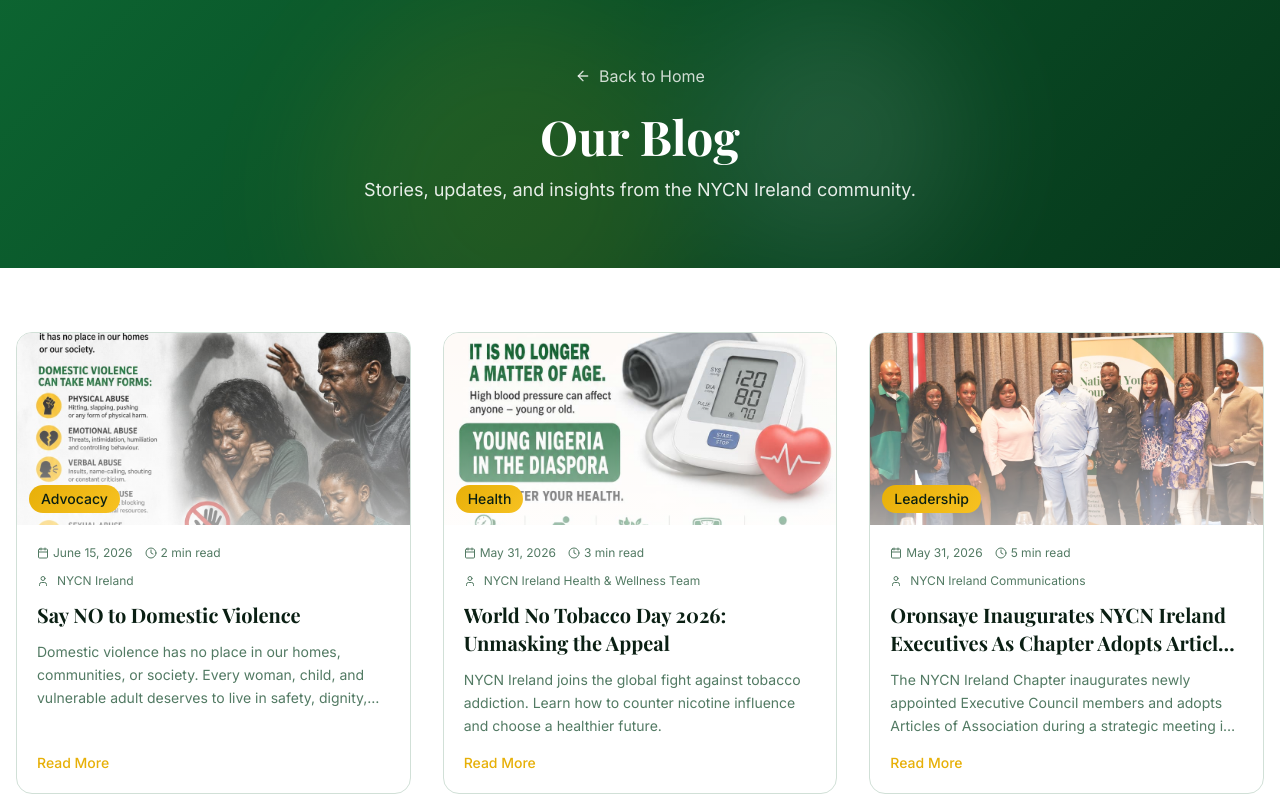
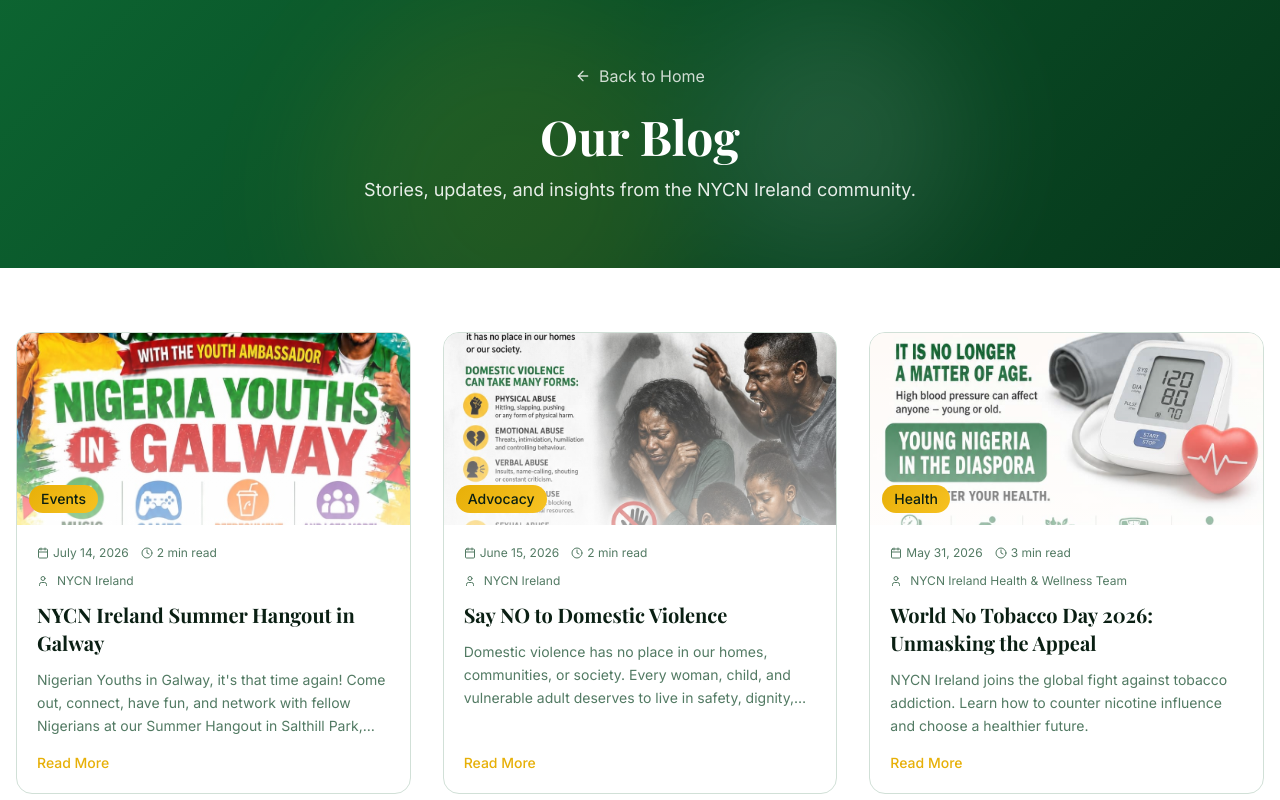
Before and after one commit to glorino/NYCN, a React (Vite) app: page /blog in a window 1280 px wide. Shown: the top 800 px of the page. Built offline with nearby package versions, Linux system fonts and the light colour scheme; the HTML template or start-up script is replaced by a standard one.

Commit message:
Add Summer Hangout Galway blog post with featured image

```diff
--- a/src/pages/BlogPage.tsx
+++ b/src/pages/BlogPage.tsx
@@ -5,6 +5,38 @@
 const POSTS_PER_PAGE = 6;
 
 const posts = [
+  {
+    id: 14,
+    title: 'NYCN Ireland Summer Hangout in Galway',
+    excerpt: 'Nigerian Youths in Galway, it\'s that time again! Come out, connect, have fun, and network with fellow Nigerians at our Summer Hangout in Salthill Park, Galway.',
+    content: `Nigerian Youths in Galway, it's that time again!
+
+Come out, connect, have fun, and network with fellow Nigerians at our Summer Hangout in Salthill Park, Galway. Expect good vibes, music, games, refreshments, and lots more!
+
+DATE: Saturday, July 25th
+TIME: 3:00 PM
+VENUE: Salthill Park, Galway (H91 VF63)
+
+Everyone is welcome! Send us a DM now to register your interest and don't miss out on the fun!
+
+WHAT TO EXPECT:
+• Good vibes and music
+• Games and activities
+• Refreshments
+• Networking with fellow Nigerians
+• And lots more!
+
+This is your chance to connect with the Nigerian community in Galway, make new friends, and enjoy a wonderful summer day outdoors.
+
+Everyone is welcome — bring your friends, family, and good energy!
+
+#NigeriansInGalway #NYCNIreland #NigeriaYouths #SummerHangout #Galway #NigeriansInIreland #ConnectNetworkUnite`,
+    author: 'NYCN Ireland',
+    date: 'July 14, 2026',
+    readTime: '2 min read',
+    category: 'Events',
+    image: '/blog/summer-hangout-galway-2026.jpeg',
+  },
   {
     id: 13,
     title: 'Say NO to Domestic Violence',
```
Also changed, not shown: public/blog/summer-hangout-galway-2026.jpeg (added).
